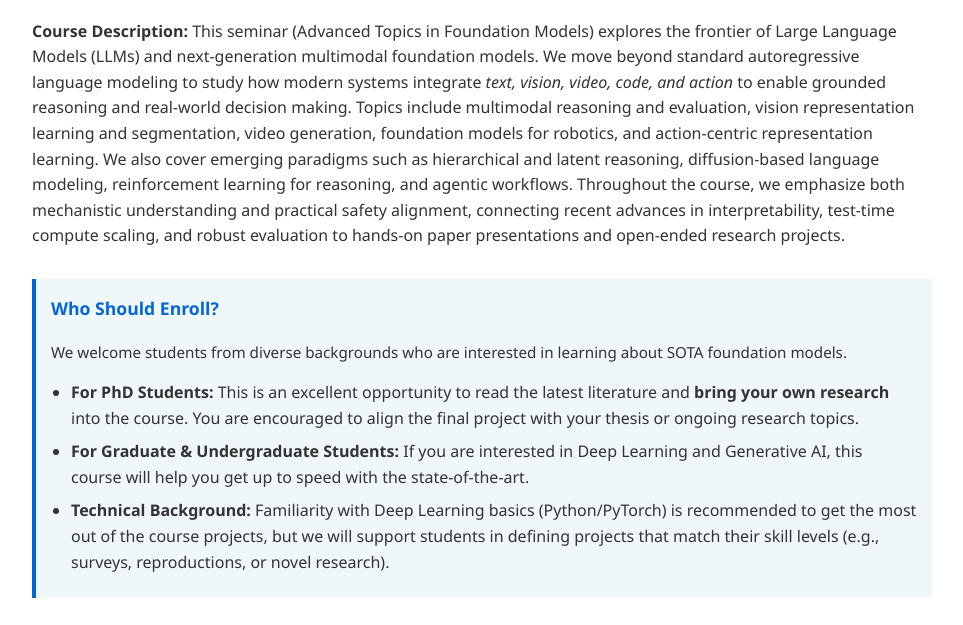
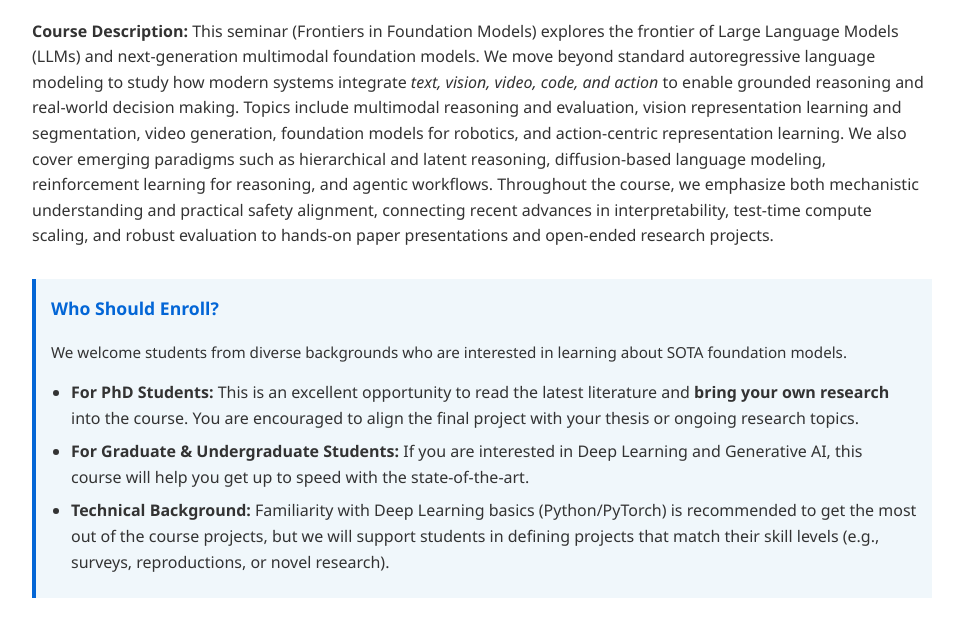
Before and after one commit to chengzhi-mao/Chengzhi-mao.github.io, a plain HTML site: page Spring2026.html in a window 1280 px wide. Shown: the part 133-758 px from the top of the page, without its empty margins (158-1121 px from the left). Drawn offline with Linux system fonts and the light colour scheme.

Commit message:
Update Spring2026.html

```diff
--- a/Spring2026.html
+++ b/Spring2026.html
@@ -117,7 +117,7 @@
 
     <div class="section">
         <h1>Frontiers in Foundation Models</h1>
-        <p><strong>Course Description:</strong> This seminar (Advanced Topics in Foundation Models) explores the frontier of Large Language Models (LLMs) and next-generation multimodal foundation models. We move beyond standard autoregressive language modeling to study how modern systems integrate <em>text, vision, video, code, and action</em> to enable grounded reasoning and real-world decision making. Topics include multimodal reasoning and evaluation, vision representation learning and segmentation, video generation, foundation models for robotics, and action-centric representation learning. We also cover emerging paradigms such as hierarchical and latent reasoning, diffusion-based language modeling, reinforcement learning for reasoning, and agentic workflows. Throughout the course, we emphasize both mechanistic understanding and practical safety alignment, connecting recent advances in interpretability, test-time compute scaling, and robust evaluation to hands-on paper presentations and open-ended research projects.</p>
+        <p><strong>Course Description:</strong> This seminar (Frontiers in Foundation Models) explores the frontier of Large Language Models (LLMs) and next-generation multimodal foundation models. We move beyond standard autoregressive language modeling to study how modern systems integrate <em>text, vision, video, code, and action</em> to enable grounded reasoning and real-world decision making. Topics include multimodal reasoning and evaluation, vision representation learning and segmentation, video generation, foundation models for robotics, and action-centric representation learning. We also cover emerging paradigms such as hierarchical and latent reasoning, diffusion-based language modeling, reinforcement learning for reasoning, and agentic workflows. Throughout the course, we emphasize both mechanistic understanding and practical safety alignment, connecting recent advances in interpretability, test-time compute scaling, and robust evaluation to hands-on paper presentations and open-ended research projects.</p>
     </div>
 
     <div class="section">
```
